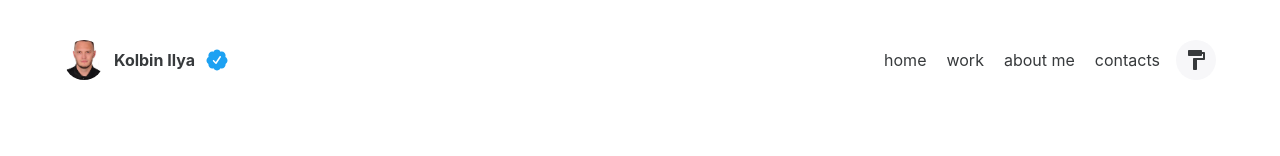
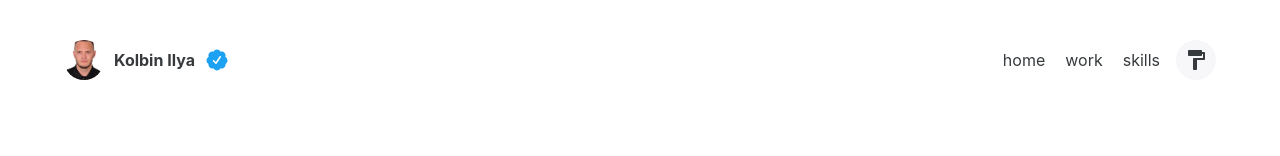
Before and after one commit to kolbinilya/portfolio, a React (Create React App) app: page / in a window 1280 px wide. Shown: the top 156 px of the page. Built offline with nearby package versions, Linux system fonts and the light colour scheme.

Commit message:
change errors

```diff
--- a/src/components/Hero.jsx
+++ b/src/components/Hero.jsx
@@ -1,4 +1,4 @@
-import React from 'react';
+import React, {useRef} from 'react';
 import gsap from "gsap";
 import {useGSAP} from "@gsap/react";
 
@@ -8,6 +8,7 @@ import Social from "./Social";
 const Hero = () => {
 
 	gsap.registerPlugin(useGSAP);
+	const container = useRef(null)
 	useGSAP(() => {
 		gsap.fromTo(".hero__pretitle", {
 			x: -300,
@@ -47,11 +48,11 @@ const Hero = () => {
 				toggleActions: "play none none reverse"
 			}
 		})
-	}, []);
+	}, {scope: container});
 
 
 	return (
-			<div className='hero' id='hero'>
+			<div className='hero overflow-hidden' id='hero' ref={container}>
 				<div className='container'>
 					<div className="hero__inner">
 						<h1 className="hero__title">I make websites.</h1>
--- a/src/components/NavMenu.jsx
+++ b/src/components/NavMenu.jsx
@@ -33,7 +33,7 @@ const NavMenu = ({open, setOpen}) => {
 	}, []);
 
 	return (
-			<nav className='nav' ref={container}>
+			<nav className='nav' ref={container} id='home'>
 				<div className="container">
 					<div className="nav__inner">
 						<div className='nav__logo'>
@@ -53,7 +53,7 @@ const NavMenu = ({open, setOpen}) => {
 						<div className='flex gap-4'>
 							<ul className={`nav__list ${openBurger && 'active'}`}>
 								<li className='nav__item'>
-									<a className='nav__link' href="/">
+									<a className='nav__link' href="#home">
 										<svg xmlns="http://www.w3.org/2000/svg" fill="none" viewBox="0 0 24 24" strokeWidth={1.5}
 												 stroke="currentColor" className="w-6 h-6">
 											<path strokeLinecap="round" strokeLinejoin="round" d="M13.5 4.5 21 12m0 0-7.5 7.5M21 12H3"/>
@@ -71,21 +71,12 @@ const NavMenu = ({open, setOpen}) => {
 									</a>
 								</li>
 								<li className='nav__item'>
-									<a className='nav__link' href="/">
+									<a className='nav__link' href="#skills">
 										<svg xmlns="http://www.w3.org/2000/svg" fill="none" viewBox="0 0 24 24" strokeWidth={1.5}
 												 stroke="currentColor" className="w-6 h-6">
 											<path strokeLinecap="round" strokeLinejoin="round" d="M13.5 4.5 21 12m0 0-7.5 7.5M21 12H3"/>
 										</svg>
-										<span>about me</span>
-									</a>
-								</li>
-								<li className='nav__item'>
-									<a className='nav__link' href="/">
-										<svg xmlns="http://www.w3.org/2000/svg" fill="none" viewBox="0 0 24 24" strokeWidth={1.5}
-												 stroke="currentColor" className="w-6 h-6">
-											<path strokeLinecap="round" strokeLinejoin="round" d="M13.5 4.5 21 12m0 0-7.5 7.5M21 12H3"/>
-										</svg>
-										<span>contacts</span>
+										<span>skills</span>
 									</a>
 								</li>
 							</ul>
--- a/src/components/Social.jsx
+++ b/src/components/Social.jsx
@@ -27,7 +27,7 @@ const Social = () => {
 		})
 	}, {scope: container})
 	return (
-			<ul className='footer__list' ref={container}>
+			<ul className='footer__list overflow-hidden' ref={container}>
 				<li className="footer__item github-link">
 					<a href="https://github.com/kolbinilya" className="footer__link" target='_blank' rel="noreferrer">
 						<svg viewBox="0 0 100 100" xmlns="http://www.w3.org/2000/svg" className='w-6 h-6'
--- a/src/components/Track.jsx
+++ b/src/components/Track.jsx
@@ -2,7 +2,7 @@ import React from 'react';
 
 const Track = () => {
 	return (
-			<section className='track-seciton overflow-hidden'>
+			<section className='track-seciton overflow-hidden' id='skills'>
 				<div className="container">
 					<h2 className='section__title'>My Skills</h2>
 				</div>
```
